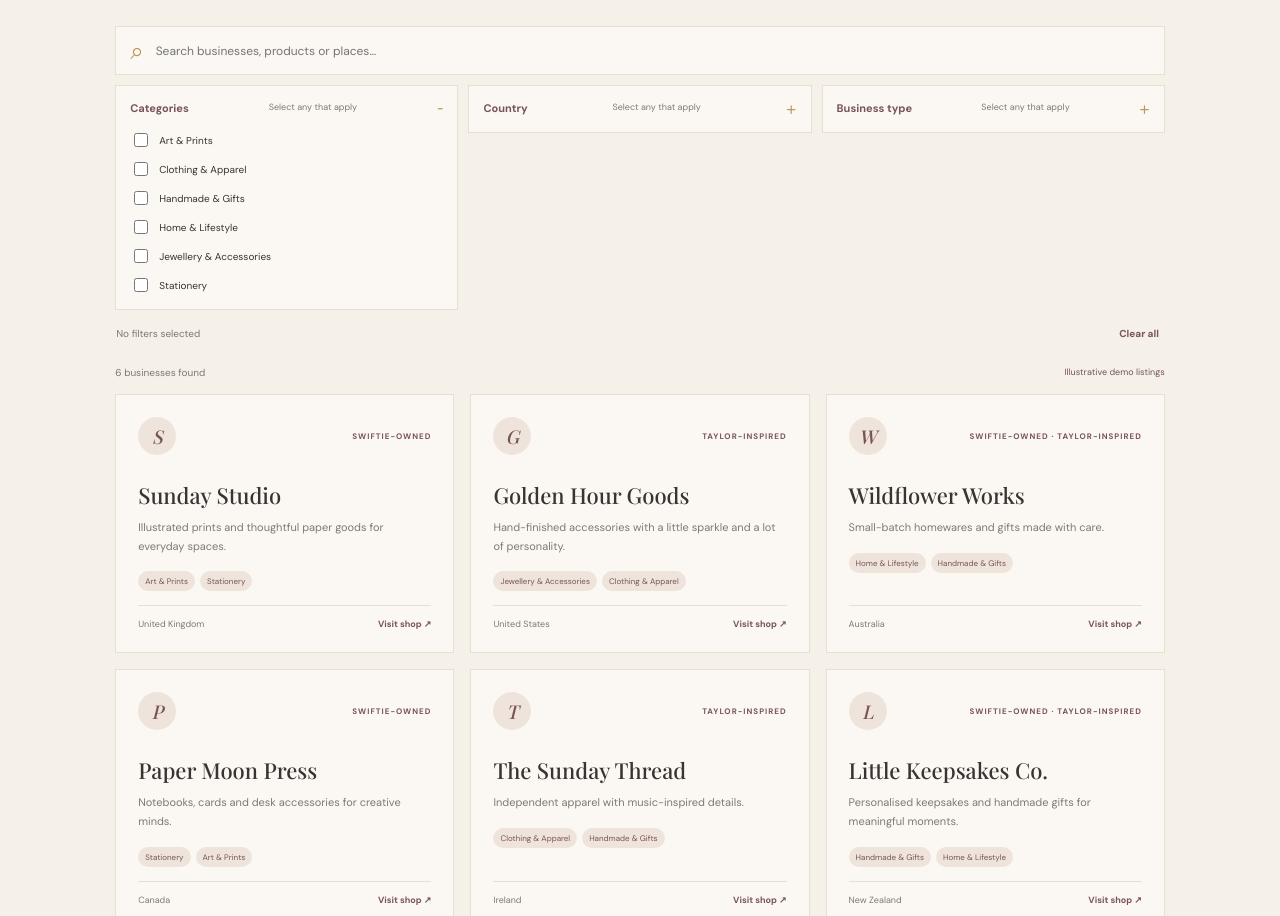
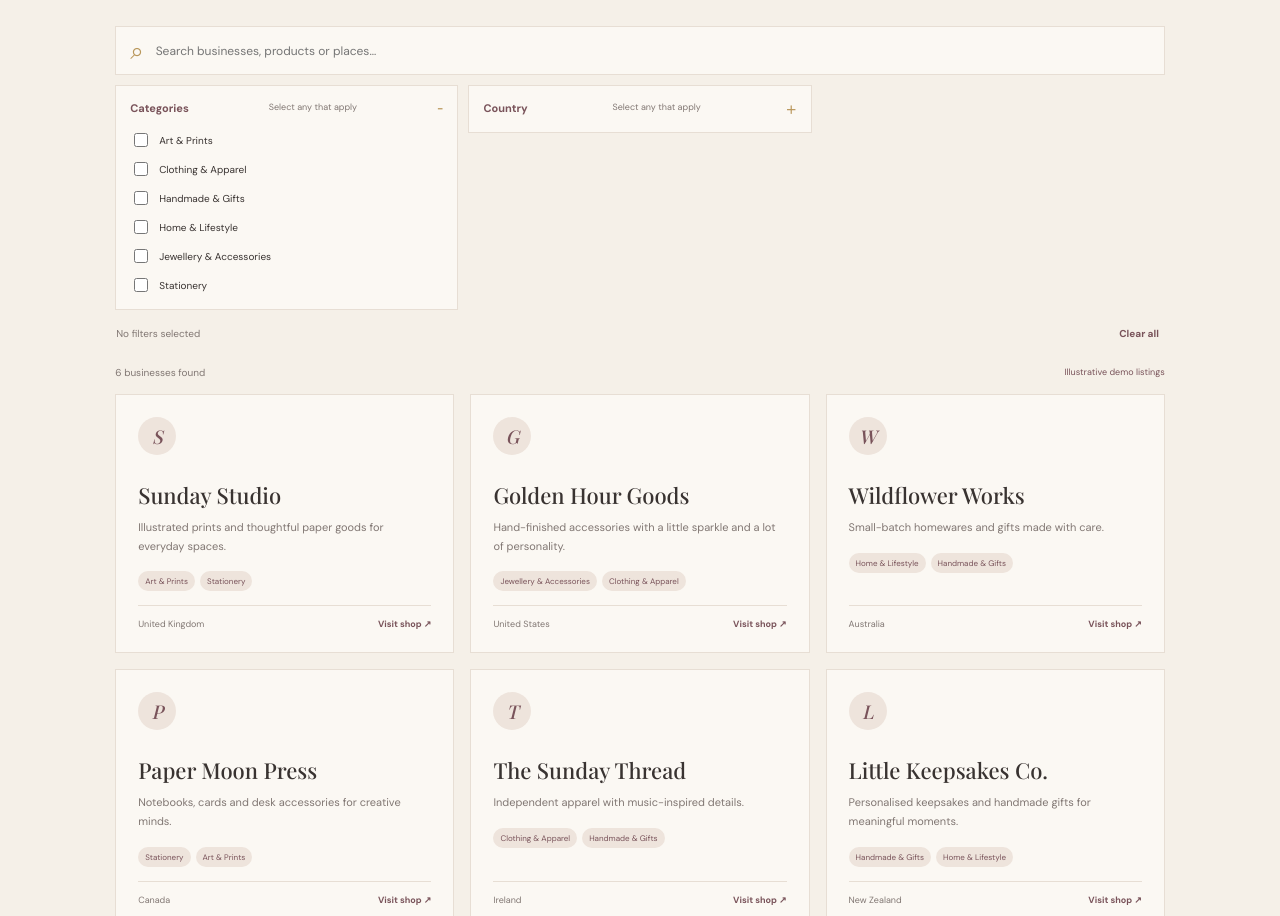
Before and after one commit to thetszodiac/invisible-string-directory, a plain HTML site: page index.html in a window 1280 px wide. Shown: the part 1117-2033 px from the top of the page. Drawn offline with nearby package versions, Linux system fonts and the light colour scheme; a web font is replaced by a local one.

Commit message:
Add files via upload

```diff
--- a/businesses.js
+++ b/businesses.js
@@ -1,10 +1,10 @@
 // DEMO DATA ONLY. These are fictional examples, not real businesses.
 // Replace with real businesses that have agreed to be listed before launch.
 const businesses = [
-  { name: "Sunday Studio", categories: ["Art & Prints", "Stationery"], country: "United Kingdom", type: ["Swiftie-owned"], description: "Illustrated prints and thoughtful paper goods for everyday spaces.", url: "https://example.com", symbol: "S" },
-  { name: "Golden Hour Goods", categories: ["Jewellery & Accessories", "Clothing & Apparel"], country: "United States", type: ["Taylor-inspired"], description: "Hand-finished accessories with a little sparkle and a lot of personality.", url: "https://example.com", symbol: "G" },
-  { name: "Wildflower Works", categories: ["Home & Lifestyle", "Handmade & Gifts"], country: "Australia", type: ["Swiftie-owned", "Taylor-inspired"], description: "Small-batch homewares and gifts made with care.", url: "https://example.com", symbol: "W" },
-  { name: "Paper Moon Press", categories: ["Stationery", "Art & Prints"], country: "Canada", type: ["Swiftie-owned"], description: "Notebooks, cards and desk accessories for creative minds.", url: "https://example.com", symbol: "P" },
-  { name: "The Sunday Thread", categories: ["Clothing & Apparel", "Handmade & Gifts"], country: "Ireland", type: ["Taylor-inspired"], description: "Independent apparel with music-inspired details.", url: "https://example.com", symbol: "T" },
-  { name: "Little Keepsakes Co.", categories: ["Handmade & Gifts", "Home & Lifestyle"], country: "New Zealand", type: ["Swiftie-owned", "Taylor-inspired"], description: "Personalised keepsakes and handmade gifts for meaningful moments.", url: "https://example.com", symbol: "L" }
+  { name: "Sunday Studio", categories: ["Art & Prints", "Stationery"], country: "United Kingdom", description: "Illustrated prints and thoughtful paper goods for everyday spaces.", url: "https://example.com", symbol: "S" },
+  { name: "Golden Hour Goods", categories: ["Jewellery & Accessories", "Clothing & Apparel"], country: "United States", description: "Hand-finished accessories with a little sparkle and a lot of personality.", url: "https://example.com", symbol: "G" },
+  { name: "Wildflower Works", categories: ["Home & Lifestyle", "Handmade & Gifts"], country: "Australia", description: "Small-batch homewares and gifts made with care.", url: "https://example.com", symbol: "W" },
+  { name: "Paper Moon Press", categories: ["Stationery", "Art & Prints"], country: "Canada", description: "Notebooks, cards and desk accessories for creative minds.", url: "https://example.com", symbol: "P" },
+  { name: "The Sunday Thread", categories: ["Clothing & Apparel", "Handmade & Gifts"], country: "Ireland", description: "Independent apparel with music-inspired details.", url: "https://example.com", symbol: "T" },
+  { name: "Little Keepsakes Co.", categories: ["Handmade & Gifts", "Home & Lifestyle"], country: "New Zealand", description: "Personalised keepsakes and handmade gifts for meaningful moments.", url: "https://example.com", symbol: "L" }
 ];
--- a/index.html
+++ b/index.html
@@ -73,10 +73,6 @@
           <summary>Country <span class="filter-hint">Select any that apply</span></summary>
           <div class="filter-options" id="countryOptions"></div>
         </details>
-        <details class="filter-panel">
-          <summary>Business type <span class="filter-hint">Select any that apply</span></summary>
-          <div class="filter-options" id="typeOptions"></div>
-        </details>
         <div class="filter-actions"><span id="activeFilterCount">No filters selected</span><button id="clearFilters" type="button">Clear all</button></div>
       </div>
       <div class="result-row"><span id="resultCount">Discover independent businesses</span><span class="demo-label">Illustrative demo listings</span></div>
--- a/script.js
+++ b/script.js
@@ -5,10 +5,9 @@ const emptyState = document.getElementById("emptyState");
 
 const filterGroups = {
   categories: { element: document.getElementById("categoryOptions"), values: [...new Set(businesses.flatMap(item => item.categories))].sort() },
-  countries: { element: document.getElementById("countryOptions"), values: [...new Set(businesses.map(item => item.country))].sort() },
-  types: { element: document.getElementById("typeOptions"), values: ["Swiftie-owned", "Taylor-inspired"] }
+  countries: { element: document.getElementById("countryOptions"), values: [...new Set(businesses.map(item => item.country))].sort() }
 };
-const selected = { categories: new Set(), countries: new Set(), types: new Set() };
+const selected = { categories: new Set(), countries: new Set() };
 
 function escapeHtml(value) {
   return String(value).replace(/[&<>"']/g, char => ({
@@ -39,18 +38,17 @@ function updateFilterSummary() {
 function renderBusinesses() {
   const term = searchInput.value.trim().toLowerCase();
   const matches = businesses.filter(item => {
-    const haystack = [item.name, item.categories.join(" "), item.country, item.type.join(" "), item.description].join(" ").toLowerCase();
+    const haystack = [item.name, item.categories.join(" "), item.country, item.description].join(" ").toLowerCase();
     const matchesSearch = haystack.includes(term);
     // OR within each filter group; AND between groups.
     const matchesCategory = !selected.categories.size || item.categories.some(value => selected.categories.has(value));
     const matchesCountry = !selected.countries.size || selected.countries.has(item.country);
-    const matchesType = !selected.types.size || item.type.some(value => selected.types.has(value));
-    return matchesSearch && matchesCategory && matchesCountry && matchesType;
+    return matchesSearch && matchesCategory && matchesCountry;
   });
 
   grid.innerHTML = matches.map(item => `
     <article class="business-card">
-      <div class="card-top"><span class="card-symbol">${escapeHtml(item.symbol)}</span><span class="card-type">${escapeHtml(item.type.join(" · "))}</span></div>
+      <div class="card-top"><span class="card-symbol">${escapeHtml(item.symbol)}</span></div>
       <h3>${escapeHtml(item.name)}</h3>
       <p>${escapeHtml(item.description)}</p>
       <div class="card-tags">${item.categories.map(category => `<span>${escapeHtml(category)}</span>`).join("")}</div>
--- a/styles.css
+++ b/styles.css
@@ -66,7 +66,7 @@ h2{font-size:clamp(38px,4vw,53px);line-height:1.12;margin:0}
 .business-card:hover{transform:translateY(-3px);box-shadow:0 12px 30px #49332a0d}
 .card-top{display:flex;justify-content:space-between;align-items:center;margin-bottom:25px}
 .card-symbol{width:38px;height:38px;border-radius:50%;background:#EEE4DC;display:grid;place-items:center;color:var(--berry);font:italic 19px var(--serif)}
-.card-type{font-size:8px;letter-spacing:1px;font-weight:700;text-transform:uppercase;color:var(--berry)}
+
 .business-card h3{font:500 22px var(--serif);margin:0 0 8px}
 .business-card p{font-size:11px;line-height:1.7;color:var(--muted);margin:0 0 16px}
 .card-bottom{display:flex;justify-content:space-between;gap:8px;border-top:1px solid var(--line);padding-top:12px;margin-top:auto;font-size:9px;color:var(--muted)}
```
Also changed, not shown: 1 other file.
